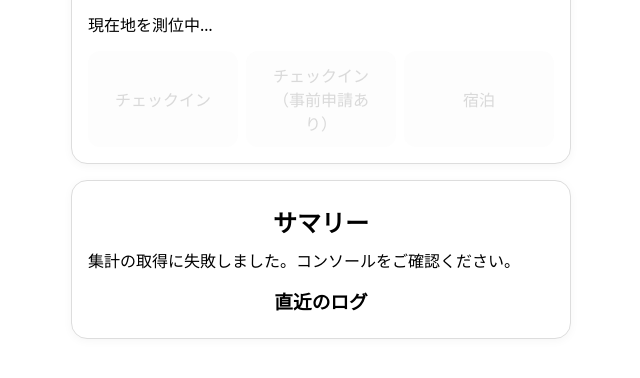
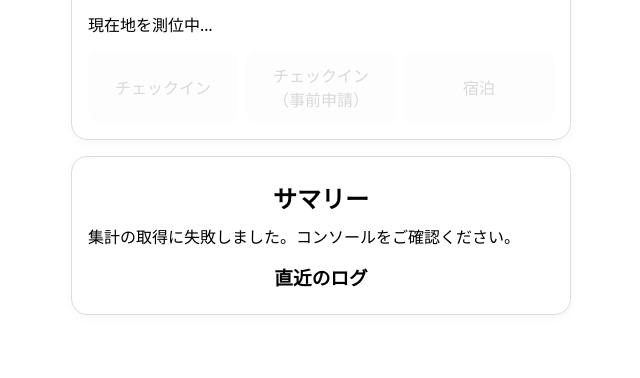
Before and after one commit to tsuzumi-nakamura-0217/lab_checkin, a plain HTML site: page index.html in a window 1280 px wide. Shown: the part 184-562 px from the top of the page, without its empty margins (319-959 px from the left). Drawn offline with Linux system fonts and the light colour scheme; no server answers.

Commit message:
Update index.html

```diff
--- a/index.html
+++ b/index.html
@@ -118,7 +118,7 @@
 
   <div class="btn-row" style="margin-top:12px">
     <button id="checkin" disabled>チェックイン</button>
-    <button id="checkinPre" disabled>チェックイン（事前申請あり）</button>
+    <button id="checkinPre" disabled>チェックイン（事前申請）</button>
     <button id="stay" disabled>宿泊</button>
   </div>
 </div>
```
